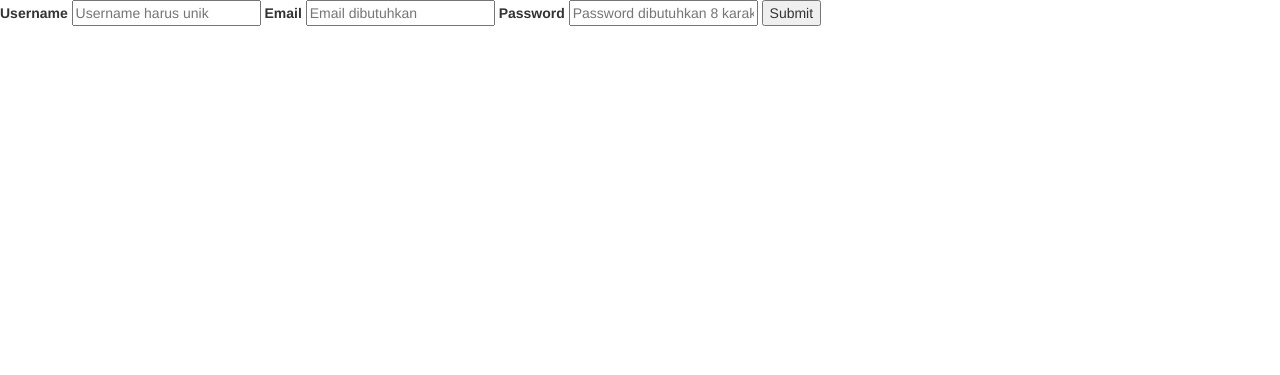
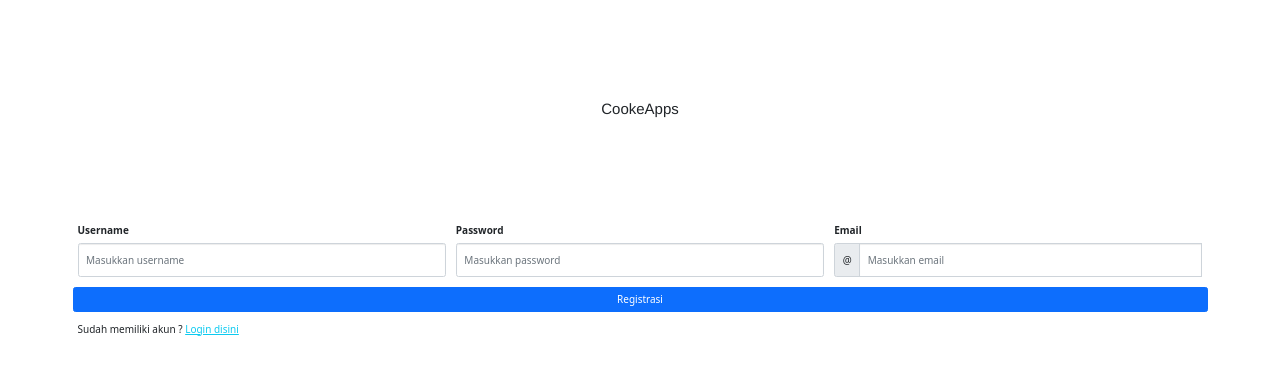
Before and after one commit to akhfzz/Course-KPL, a Flask app: page /registrasi in a window 1280 px wide. Shown: the top 375 px of the page. Run offline with Flask 2, Linux system fonts and the light colour scheme; some libraries are stand-ins or nearby versions.

Commit message:
'repair'

```diff
--- a/app/templates/bahan.html
+++ b/app/templates/bahan.html
@@ -12,8 +12,8 @@
         });
     </script>
     <div>
+        {% include 'navbar.html' %}
         {% include 'flash.html' %}
-        <a href="/login/profil">Back</a>
         <h1>Bahan dari {{ bahan }}</h1>
         <form method="POST" action="{{ url_for('bahan_masakan') }}">
             <label for=jumlah_bahan>Jumlah bahan tertentu</label><br/>
--- a/app/templates/base.html
+++ b/app/templates/base.html
@@ -6,6 +6,7 @@
         <link rel="stylesheet" type="text/css" href="{{ url_for('static', filename='styles/css/bootstrap.min.css')}}">
         <script type="text/javascript" src="{{ url_for('static', filename='styles/js/bootstrap.min.js')}}"></script>
         <script src="https://ajax.googleapis.com/ajax/libs/jquery/3.2.1/jquery.min.js"></script>
+        <link href="https://cdn.jsdelivr.net/npm/bootstrap@5.0.2/dist/css/bootstrap.min.css" rel="stylesheet" integrity="sha384-EVSTQN3/azprG1Anm3QDgpJLIm9Nao0Yz1ztcQTwFspd3yD65VohhpuuCOmLASjC" crossorigin="anonymous">
     </head>
     <body>
         {% block content %}{% endblock %}
--- a/app/templates/postingan.html
+++ b/app/templates/postingan.html
@@ -1,18 +1,19 @@
 {% extends 'base.html' %}
 {% block title %}Postingan{% endblock %}
 {% block content %}
+    {% include 'navbar.html' %}
     {% include 'flash.html' %}
     {% if data|length > 1 %}
             <ul>
                 {% for dt in data %}
-                    <li>{{ dt.judul}}</li>
+                    <li><a href="{{ url_for('detail_postingan', id=dt.id) }}">{{ dt.judul}}</a></li>
                     <li>{{dt.waktu}}</li>
                 {% endfor %}
             </ul>
     {%else %}
             <ul>
                 {%for i in range(data|length)%}
-                    <li>{{ data[i].judul }}</li>
+                    <li><a href="{{ url_for('detail_postingan', id=data[i].id) }}">{{ data[i].judul}}</a></li>
                     <li>{{ data[i].waktu }}</li>
                     <li>
                         <form action="{{url_for('hapus_resep', id=data[i].id)}}" method="POST">
--- a/app/templates/profil.html
+++ b/app/templates/profil.html
@@ -4,6 +4,7 @@
 
 {% block content %}
     <div>
+        {% include 'navbar.html' %}
         {% include 'flash.html' %}
         <h1>Hallo {{ username }}</h1>
         <form action="{{ url_for('profil_user')}}" method="POST">
--- a/app/templates/register.html
+++ b/app/templates/register.html
@@ -2,38 +2,59 @@
 
 {% block title %}Register{% endblock %}
 {% block content %}
+    <div class="container">
+        {% include 'flash.html' %}
+        <div style="display: flex; flex-wrap: wrap; justify-content: center;margin: 10em;">
+            <h4 style="font-family: 'Franklin Gothic Medium', 'Arial Narrow', Arial, sans-serif;">CookeApps</h4>
+        </div>
+        <div>
+            <form class="row g-3 needs-validation" action="{{ url_for('registrasi_user') }}" method="POST" novalidate>
+                <div class="col-md-4">
+                <label for="validationCustom01" class="form-label">Username</label>
+                <input type="text" class="form-control" id="validationCustom01" name='username' placeholder="Masukkan username" required>
+                <div class="valid-feedback">
+                    Looks good!
+                </div>
+                </div>
+                <div class="col-md-4">
+                <label for="validationCustom02" class="form-label">Password</label>
+                <input type="password" class="form-control" id="validationCustom02" name='password' placeholder='Masukkan password' required>
+                <div class="valid-feedback">
+                    Looks good!
+                </div>
+                </div>
+                <div class="col-md-4">
+                <label for="validationCustomUsername" class="form-label">Email</label>
+                <div class="input-group has-validation">
+                    <span class="input-group-text" id="inputGroupPrepend">@</span>
+                    <input type="text" class="form-control" id="validationCustomUsername" aria-describedby="inputGroupPrepend" name='email' placeholder='Masukkan email' required>
+                    <div class="invalid-feedback">
+                    Please choose a email.
+                    </div>
+                </div>
+                </div>
+                <button class="btn btn-primary" type="submit">Registrasi</button>
+                <p>Sudah memiliki akun ? <a href="/login" class="link-info">Login disini</a></p>
+            </form>
+        </div>
+    </div>
     <script>
-         $(document).ready(function() {
-            var pesan = $('#msg');
-            $(pesan).hide();
-            $("#sub-registry").click(function() {
-                var username = $("#username").val();
-                var password = $("#password").val();
-                var gender = $("#email").val();
-                if(username != "" && password != "" && email != ''){
-           			if(password.length < 8){
-                            $(pesan).show()
-                            $(pesan).html("<span style='color:red;'>Password harus 8 karakter</span>")
-                            return false
-                       }
-                }else{
-                    $(pesan).show()
-                    $(pesan).html("<span style='color:red;'>Lengkapi form</span>")
+        (function () {
+        'use strict'
+
+        var forms = document.querySelectorAll('.needs-validation')
+
+        Array.prototype.slice.call(forms)
+            .forEach(function (form) {
+            form.addEventListener('submit', function (event) {
+                if (!form.checkValidity()) {
+                event.preventDefault()
+                event.stopPropagation()
                 }
-            });
-        });
+
+                form.classList.add('was-validated')
+            }, false)
+            })
+        })()
     </script>
-    <div>
-        {% include 'flash.html' %}
-        <form action="{{ url_for('registrasi_user') }}" method="POST">
-            <label for='username'>Username</label>
-            <input type='text' name='username' id='username' placeholder="Username harus unik" required/>
-            <label for='email'>Email</label>
-            <input type='email' name='email' id='email' placeholder="Email dibutuhkan" required/>
-            <label for='password'>Password</label>
-            <input type='password' name='password' id='password' placeholder="Password dibutuhkan 8 karakter" required/>
-            <div id='msg'></div>
-            <button type='submit' id='sub-registry'>Submit</button>
-        </form>
-    </div>
 {% endblock %}
--- a/app/views.py
+++ b/app/views.py
@@ -108,3 +108,14 @@ def hapus_resep(id:int):
     db.session.delete(data)
     db.session.commit()
     return redirect(url_for('postingan_user'))
+
+@app.route('/login/postingan/detail/<int:id>')
+def detail_postingan(id):
+    data = ControlDB()
+    mysql = data.postingan_detail(id)
+    return render_template('detail.html', data=mysql)
+
+@app.route('/logout')
+def logout():
+    session.pop('username',None)
+    return redirect(url_for('login_user'))
--- a/run.py
+++ b/run.py
@@ -3,4 +3,4 @@ from app.models import db
 
 if __name__ == '__main__':
     app.run(debug=True)
-    # db.create_all()
+    db.create_all()
```
Also changed, not shown: app/controls.py (+16 -0 lines), app/templates/detail.html (added, +17 -0 lines), app/templates/login.html (+27 -9 lines), app/templates/navbar.html (added, +19 -0 lines).
